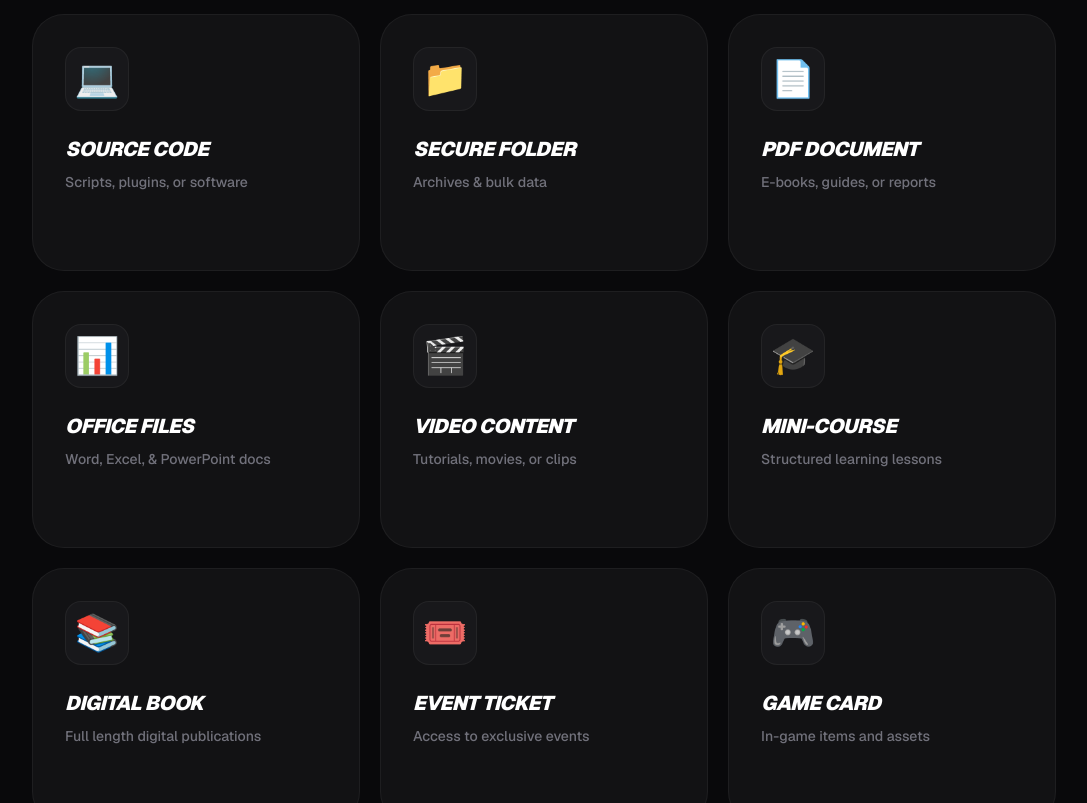
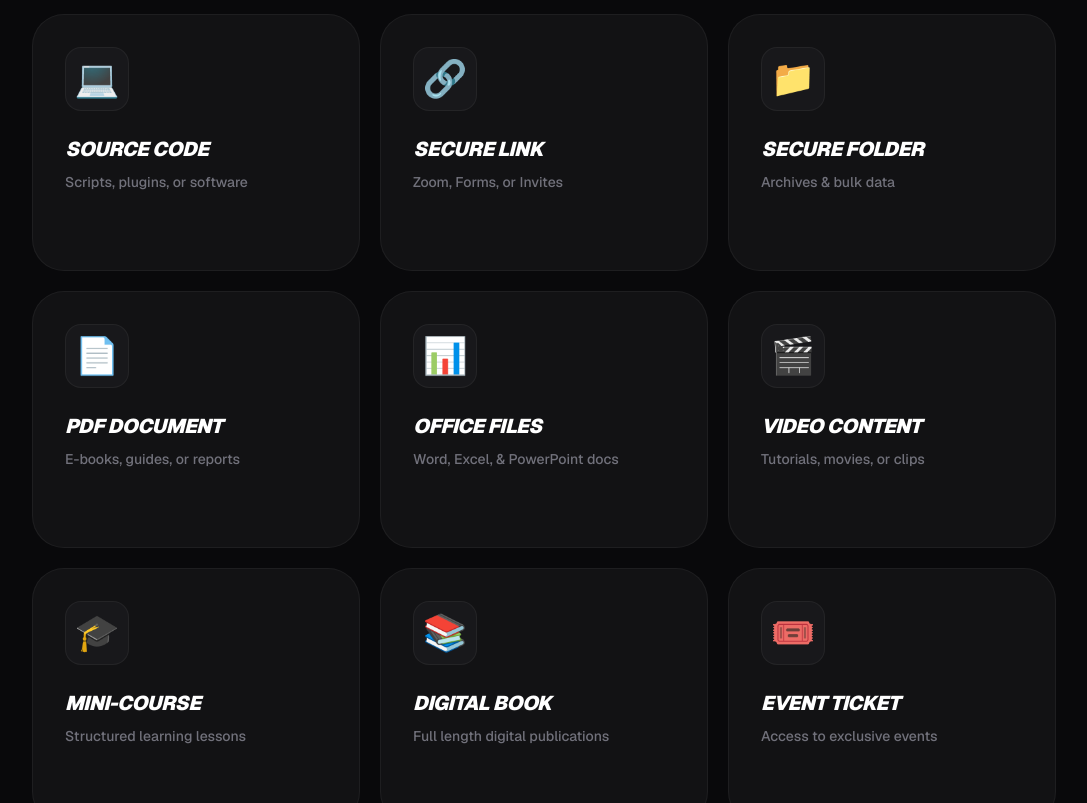
Before and after one commit to saleemm1/payonce-cash, a Next.js app: page /create in a window 1280 px wide. Shown: the part 960-1763 px from the top of the page, without its empty margins (96-1183 px from the left). Built offline with nearby package versions, Linux system fonts and the light colour scheme.

Commit message:
Update page.js

```diff
--- a/app/create/page.js
+++ b/app/create/page.js
@@ -5,6 +5,7 @@ import Link from 'next/link';
 export default function CreatePage() {
   const digitalAssets = [
     { name: 'Source Code', slug: 'code', icon: '💻', desc: 'Scripts, plugins, or software' },
+    { name: 'Secure Link', slug: 'link', icon: '🔗', desc: 'Zoom, Forms, or Invites' },
     { name: 'Secure Folder', slug: 'folder', icon: '📁', desc: 'Archives & bulk data' },
     { name: 'PDF Document', slug: 'pdf', icon: '📄', desc: 'E-books, guides, or reports' },
     { name: 'Office Files', slug: 'office', icon: '📊', desc: 'Word, Excel, & PowerPoint docs' },
```
